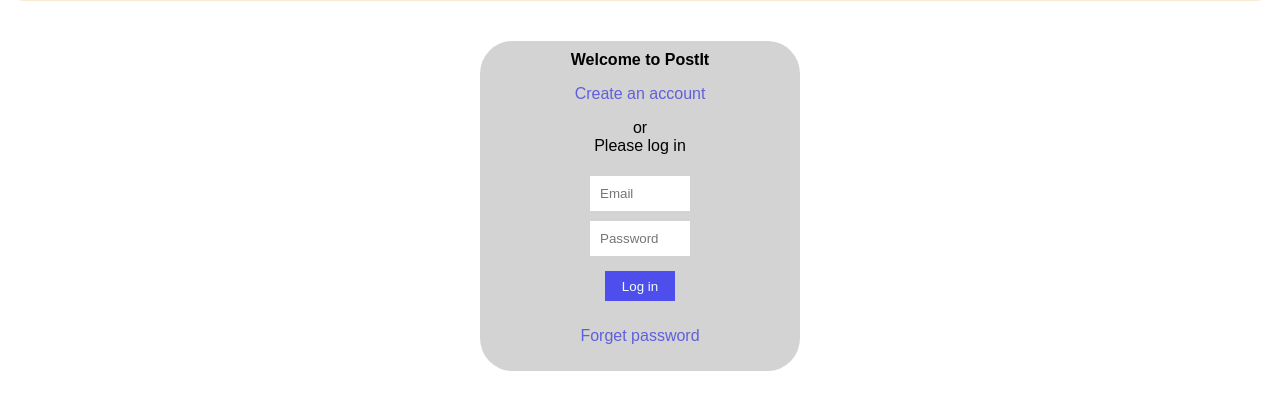
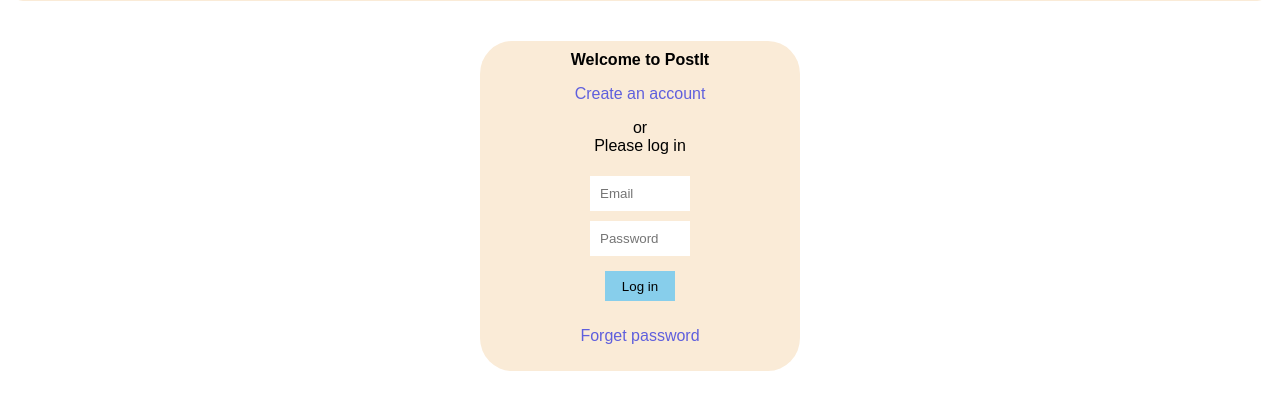
Before and after one commit to Marcusksi/WADHomework1, a plain HTML site: page login.html in a window 1280 px wide. Shown: the part 77-486 px from the top of the page. Drawn offline with Linux system fonts and the light colour scheme.

Commit message:
small changes

```diff
--- a/res/css/login_style.css
+++ b/res/css/login_style.css
@@ -1,5 +1,5 @@
 .login{
-    background-color:lightgray;
+    background-color:antiquewhite;
     text-align: center;
     padding: 10px;
     width: 300px;
@@ -31,10 +31,10 @@
     width: 100px;
 }
 .login_nupp{
-    background-color: rgb(78, 78, 236);
+    background-color: skyblue;
     width: 70px;
     height: 30px;
-    color: azure;
+    color: black;
     margin: 10px;
     border: none;
 }
```
Also changed, not shown: res/css/addPostStyle.css (+4 -3 lines).
